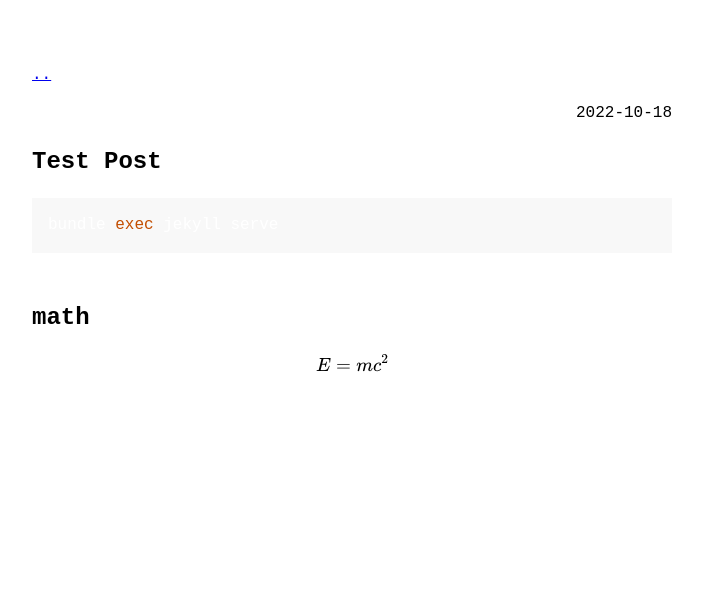
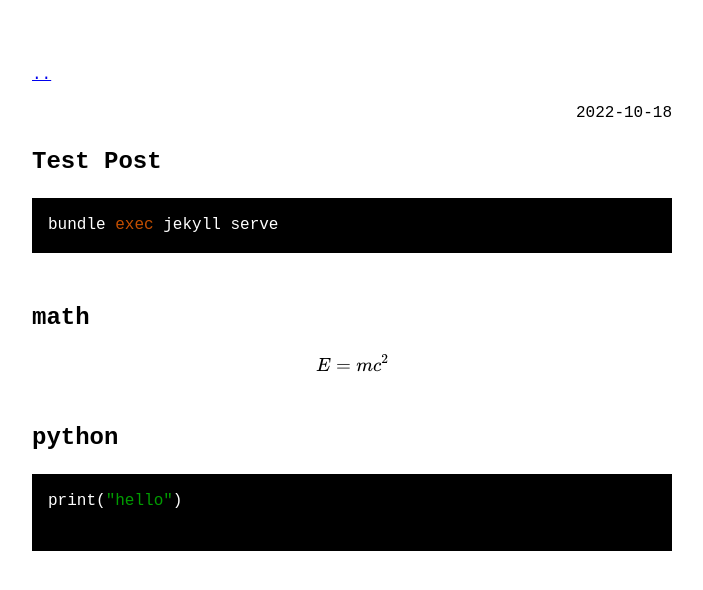
Before and after one commit to zib0/zibo_me, a Jekyll site: the page built from _posts/2022-10-18-test-post.md, in a window 1280 px wide. Shown: the top 590 px of the page, without its empty margins (288-991 px from the left). Built offline with Jekyll 4.4.1, drawn with Linux system fonts in a browser that asks for light colours; formulas are drawn with MathJax 3.

````diff
--- a/_includes/head.html
+++ b/_includes/head.html
@@ -26,8 +26,9 @@
   </script>
   <script
     type="text/javascript"
+    id="MathJax-script"
     async
-    src="http://cdn.mathjax.org/mathjax/latest/MathJax.js?config=TeX-AMS-MML_HTMLorMML"
+    src="https://cdn.jsdelivr.net/npm/mathjax@3/es5/tex-mml-chtml.js"
   ></script>
   {% endif %}
 </head>
--- a/_posts/2022-10-18-test-post.md
+++ b/_posts/2022-10-18-test-post.md
@@ -11,3 +11,10 @@ bundle exec jekyll serve
 ## math
 
 $$E=mc^2$$
+
+## python
+
+```python
+print("hello")
+
+```
--- a/_sass/no-style-please.scss
+++ b/_sass/no-style-please.scss
@@ -69,7 +69,7 @@ table, th, td {
 
 code {
   color: white;
-  background: #f8f8f8;
+  background: black;
 }
 
 div.highlighter-rouge code {
````
